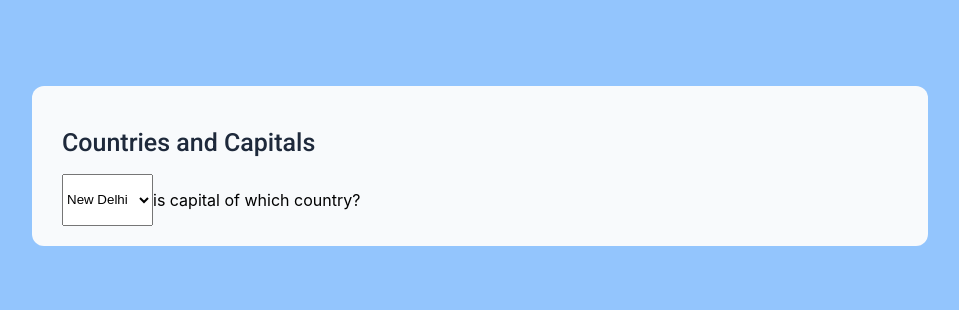
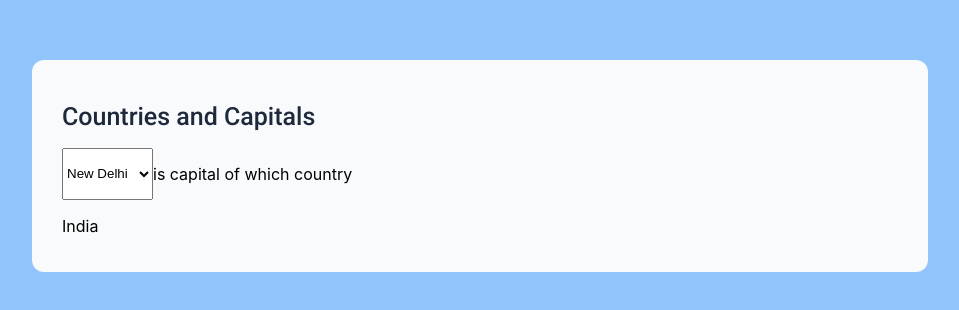
Before and after one commit to vineethsankre/React-CapitalsApp, a React (Create React App) app: page / in a window 1280 px wide. Shown: the part 234-544 px from the top of the page, without its empty margins (160-1119 px from the left). Built offline with nearby package versions, Linux system fonts and the light colour scheme; a web font is replaced by a local one.

Commit message:
default option selected state added

```diff
--- a/src/components/Capitals/index.css
+++ b/src/components/Capitals/index.css
@@ -17,7 +17,7 @@
   color: #1e293b;
   font-weight: 500;
 }
-.question-container{
+.question-container {
   display: flex;
   flex-direction: row;
 }
--- a/src/components/Capitals/index.js
+++ b/src/components/Capitals/index.js
@@ -30,7 +30,15 @@ const countryAndCapitalsList = [
 ]
 
 class Capitals extends Component {
+  state = {
+    selectedOptionId: 'NEW_DELHI',
+  }
+
   render() {
+    const {selectedOptionId} = this.state
+    const selectedCountry = countryAndCapitalsList.find(
+      eachCountry => selectedOptionId === eachCountry.id,
+    ).country
     return (
       <div className="app-container">
         <div className="capitals-container">
@@ -43,8 +51,9 @@ class Capitals extends Component {
                 </option>
               ))}
             </select>
-            <p>is capital of which country?</p>
+            <p>is capital of which country</p>
           </div>
+          <p>{selectedCountry}</p>
         </div>
       </div>
     )
```
